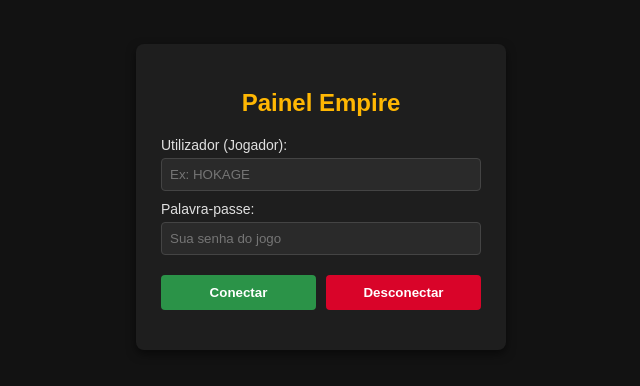
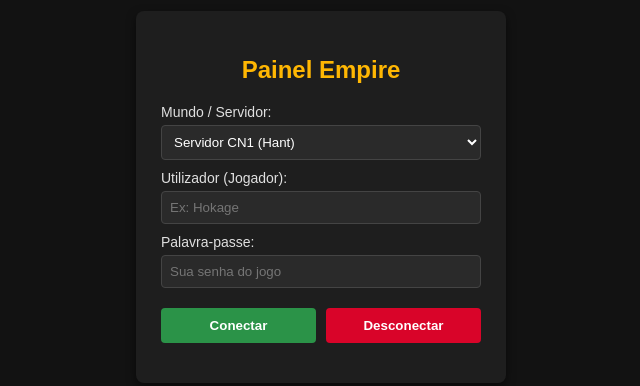
Before and after one commit to RamonRSilva/bot-empire, a website: page public/index.html in a window 1280 px wide. Shown: the part 203-589 px from the top of the page, without its empty margins (319-959 px from the left). Drawn offline with Linux system fonts and the light colour scheme.

Commit message:
Update index.html

```diff
--- a/public/index.html
+++ b/public/index.html
@@ -8,7 +8,7 @@
         .card { background: #1e1e1e; padding: 25px; border-radius: 8px; box-shadow: 0 4px 10px rgba(0,0,0,0.5); width: 320px; }
         h2 { text-align: center; color: #ffb703; }
         label { display: block; margin-top: 10px; font-size: 14px; }
-        input { width: 100%; padding: 8px; margin-top: 5px; background: #2a2a2a; border: 1px solid #444; color: #fff; border-radius: 4px; box-sizing: border-box; }
+        input, select { width: 100%; padding: 8px; margin-top: 5px; background: #2a2a2a; border: 1px solid #444; color: #fff; border-radius: 4px; box-sizing: border-box; }
         .buttons { display: flex; gap: 10px; margin-top: 20px; }
         button { flex: 1; padding: 10px; border: none; border-radius: 4px; font-weight: bold; cursor: pointer; }
         .btn-connect { background: #2b9348; color: white; }
@@ -23,8 +23,15 @@
 <div class="card">
     <h2>Painel Empire</h2>
 
+    <label>Mundo / Servidor:</label>
+    <select id="mundo">
+        <option value="cn1">Servidor CN1 (Hant)</option>
+        <option value="int1">Servidor Internacional 1</option>
+        <option value="us1">Servidor US 1</option>
+    </select>
+
     <label>Utilizador (Jogador):</label>
-    <input type="text" id="usuario" placeholder="Ex: HOKAGE">
+    <input type="text" id="usuario" placeholder="Ex: Hokage">
 
     <label>Palavra-passe:</label>
     <input type="password" id="senha" placeholder="Sua senha do jogo">
@@ -39,6 +46,7 @@
 
 <script>
     async function conectarBot() {
+        const mundo = document.getElementById('mundo').value;
         const usuario = document.getElementById('usuario').value.trim();
         const senha = document.getElementById('senha').value.trim();
         const statusDiv = document.getElementById('status');
@@ -56,7 +64,7 @@
             const res = await fetch('/api/conectar', {
                 method: 'POST',
                 headers: { 'Content-Type': 'application/json' },
-                body: JSON.stringify({ usuario, senha })
+                body: JSON.stringify({ usuario, senha, mundo })
             });
             const data = await res.json();
             statusDiv.style.color = '#55a630';
```
